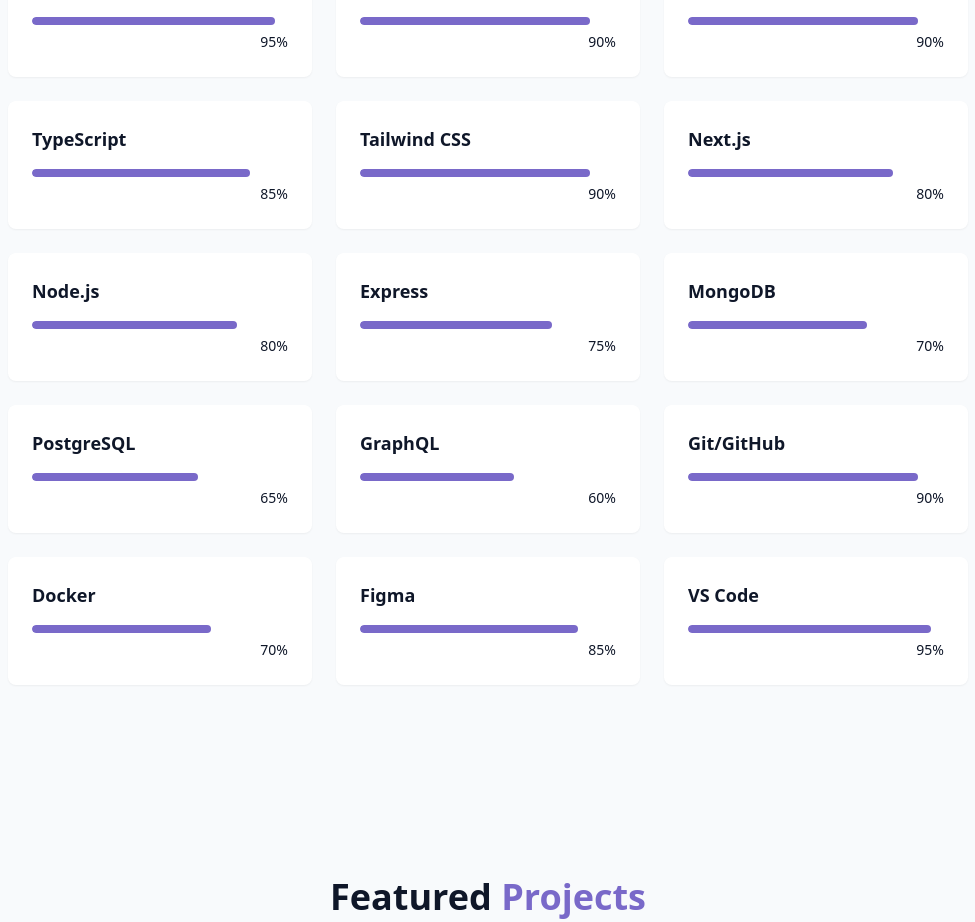
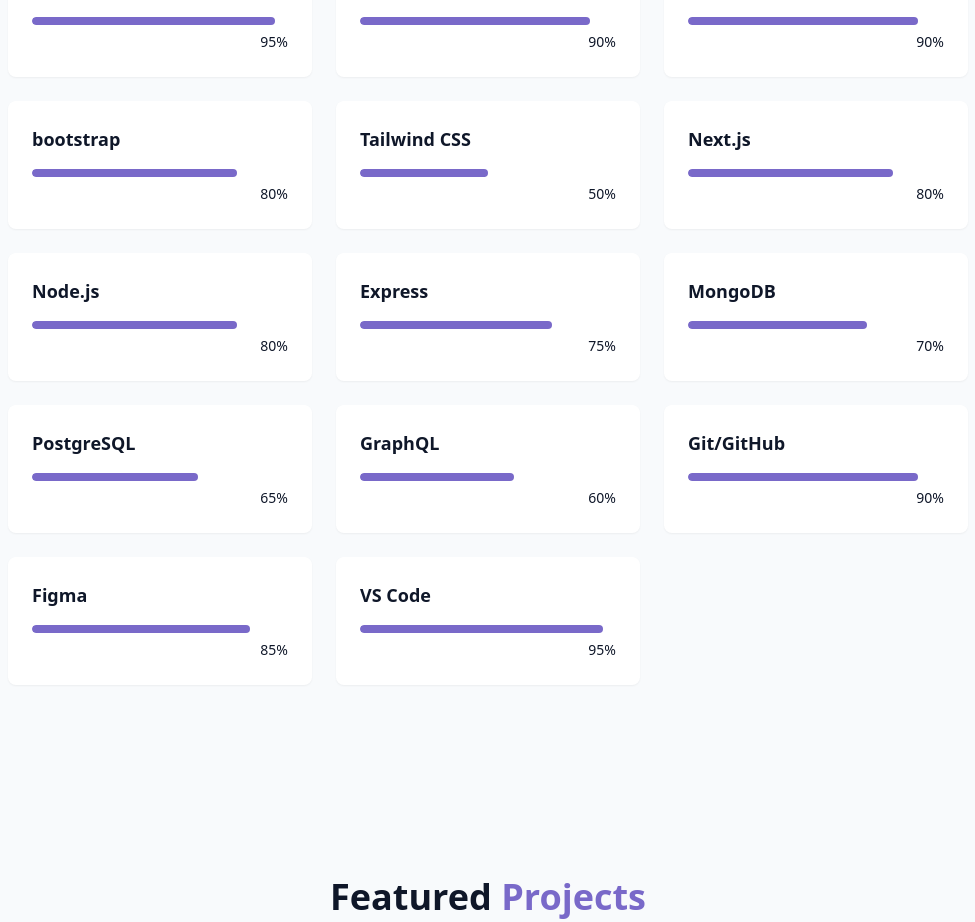
Before and after one commit to ManikumarJ/Portfolio-, a React (Vite) app: page / in a window 1280 px wide. Shown: the part 1765-2687 px from the top of the page, without its empty margins (152-1127 px from the left). Built offline with nearby package versions, Linux system fonts and the light colour scheme.

Commit message:
26-05-25

```diff
--- a/src/components/SkillsSection.jsx
+++ b/src/components/SkillsSection.jsx
@@ -6,8 +6,8 @@ const skills = [
   { name: "HTML/CSS", level: 95, category: "frontend" },
   { name: "JavaScript", level: 90, category: "frontend" },
   { name: "React", level: 90, category: "frontend" },
-  { name: "TypeScript", level: 85, category: "frontend" },
-  { name: "Tailwind CSS", level: 90, category: "frontend" },
+  { name: "  bootstrap", level: 80, category: "frontend" },
+  { name: "Tailwind CSS", level: 50, category: "frontend" },
   { name: "Next.js", level: 80, category: "frontend" },
 
   // Backend
@@ -19,7 +19,6 @@ const skills = [
 
   // Tools
   { name: "Git/GitHub", level: 90, category: "tools" },
-  { name: "Docker", level: 70, category: "tools" },
   { name: "Figma", level: 85, category: "tools" },
   { name: "VS Code", level: 95, category: "tools" },
 ];
```
